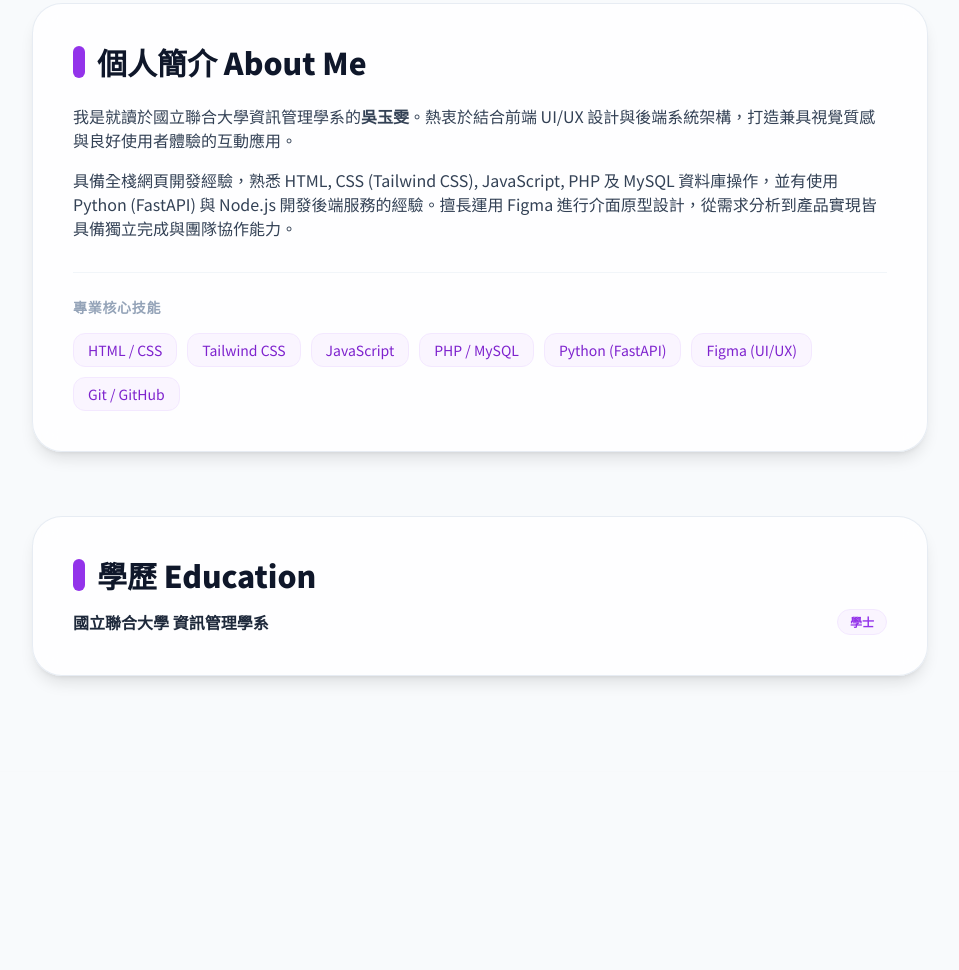
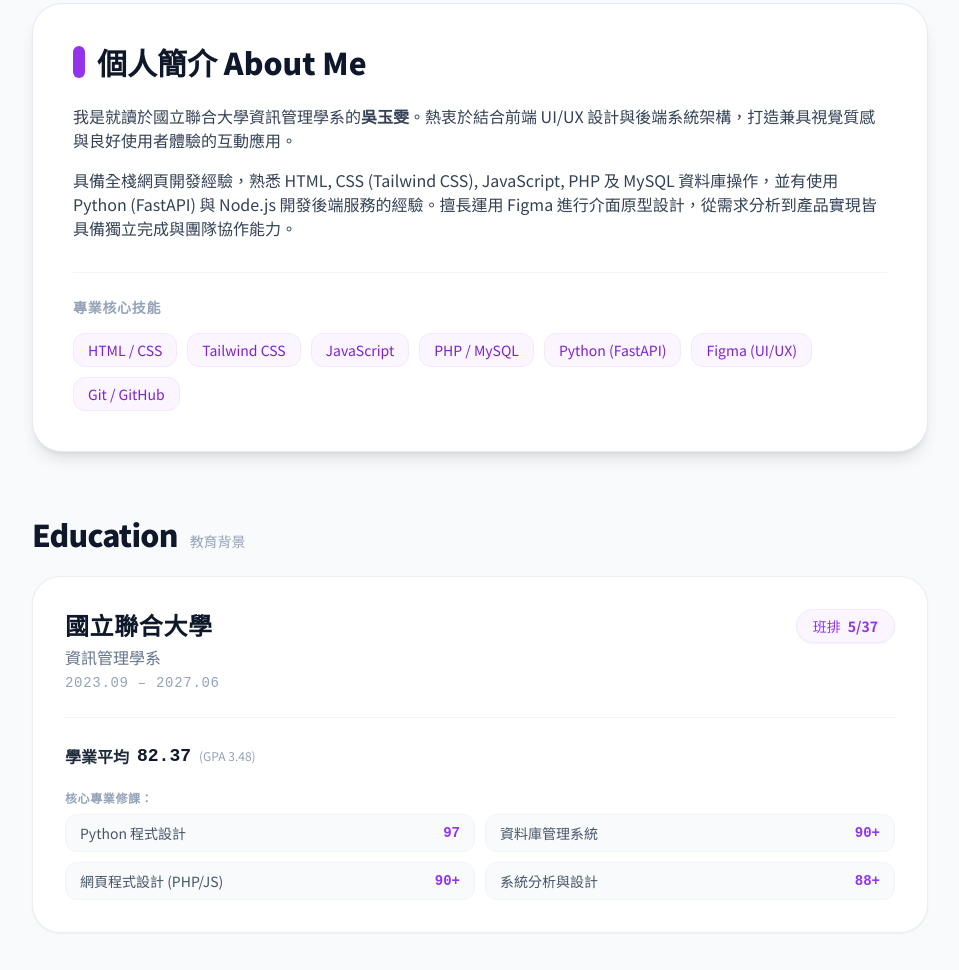
Before and after one commit to yuwency/profile, a plain HTML site: page index.html in a window 1280 px wide. Shown: the part 846-1816 px from the top of the page, without its empty margins (160-1119 px from the left). Before the commit the page ends 1618 px from the top, so only its background shows below. Drawn offline with nearby package versions, Linux system fonts and the light colour scheme.

Commit message:
Update index.html

```diff
--- a/index.html
+++ b/index.html
@@ -12,6 +12,7 @@
                 extend: {
                     fontFamily: {
                         sans: ['Noto Sans TC', 'sans-serif'],
+                        mono: ['JetBrains Mono', 'monospace'],
                     }
                 }
             }
@@ -30,7 +31,7 @@
 
     <!-- 頂部膠囊導覽列 (Navbar) -->
     <header class="w-[92%] max-w-7xl fixed top-4 left-1/2 -translate-x-1/2 z-50 bg-white/90 backdrop-blur-md py-3 px-6 rounded-full shadow-lg flex justify-between items-center transition-all duration-300">
-        <!-- 左側動態 Logo / 區塊標題 (滾動到簡介時自動切換) -->
+        <!-- 左側動態 Logo / 區塊標題 -->
         <div id="nav-logo" class="text-purple-600 font-black tracking-wider text-base md:text-lg transition-all duration-300">
             YUWEN
         </div>
@@ -50,10 +51,9 @@
     <!-- 頁面主要內容區 -->
     <div class="relative z-10 w-full flex flex-col items-center">
 
-        <!-- 1. 首頁 Hero 個人卡片 (襯在照片輪播背景上) -->
+        <!-- Section 1: 首頁 Hero 個人卡片 -->
         <section id="hero" class="min-h-screen w-full flex items-center justify-center p-4 pt-20">
             <div class="w-[90%] max-w-3xl bg-white/40 backdrop-blur-xl border border-white/30 rounded-[40px] p-8 md:p-12 shadow-2xl flex flex-col items-center text-center">
-
                 <!-- 大頭貼 -->
                 <div class="w-32 h-32 md:w-36 md:h-36 rounded-full overflow-hidden border-4 border-white shadow-xl mb-6">
                     <img src="images/avatar.jpg" alt="吳玉雯" class="w-full h-full object-cover">
@@ -96,12 +96,12 @@
             </div>
         </section>
 
-        <!-- 2. 純色（白色/淺灰）背景區塊 (從簡介 About 開始) -->
+        <!-- Section 2: 純色背景區塊 (簡介、學歷) -->
         <div class="w-full bg-slate-50 min-h-screen pt-12 pb-24 flex flex-col items-center border-t border-slate-200/80 shadow-inner">
             <main class="w-[90%] max-w-4xl space-y-16">
 
-                <!-- 個人簡介 (About Section) -->
-                <section id="about" class="scroll-mt-28 bg-white/80 backdrop-blur-md border border-slate-200/80 rounded-[30px] p-8 md:p-10 shadow-lg hover:shadow-xl transition duration-300">
+                <!-- 簡介區塊 (About) -->
+                <section id="about" class="scroll-mt-28 bg-white border border-slate-200/80 rounded-[30px] p-8 md:p-10 shadow-lg hover:shadow-xl transition duration-300">
                     <div class="flex items-center space-x-3 mb-6">
                         <div class="w-3 h-8 bg-purple-600 rounded-full"></div>
                         <h2 class="text-2xl md:text-3xl font-black text-slate-900">個人簡介 About Me</h2>
@@ -116,7 +116,6 @@
                         </p>
                     </div>
 
-                    <!-- 技能標籤庫 -->
                     <div class="mt-8 pt-6 border-t border-slate-100">
                         <h3 class="text-xs md:text-sm font-bold text-slate-400 uppercase tracking-wider mb-4">專業核心技能</h3>
                         <div class="flex flex-wrap gap-2.5">
@@ -131,17 +130,66 @@
                     </div>
                 </section>
 
-                <!-- 預留：學歷區塊 -->
-                <section id="education" class="scroll-mt-28 bg-white/80 backdrop-blur-md border border-slate-200/80 rounded-[30px] p-8 md:p-10 shadow-lg">
-                    <div class="flex items-center space-x-3 mb-4">
-                        <div class="w-3 h-8 bg-purple-600 rounded-full"></div>
-                        <h2 class="text-2xl md:text-3xl font-black text-slate-900">學歷 Education</h2>
+                <!-- 核心學歷區塊 (Education) -->
+                <section id="education" class="scroll-mt-28">
+                    <!-- 標題欄位 -->
+                    <div class="flex items-baseline space-x-3 mb-6">
+                        <h2 class="text-3xl font-black text-slate-900 tracking-tight">Education</h2>
+                        <span class="text-sm font-medium text-slate-400">教育背景</span>
                     </div>
-                    <div class="text-slate-600 text-sm md:text-base space-y-2">
-                        <div class="flex justify-between items-center font-bold text-slate-800">
-                            <span>國立聯合大學 資訊管理學系</span>
-                            <span class="text-xs bg-purple-50 text-purple-600 px-3 py-1 rounded-full border border-purple-100">學士</span>
+
+                    <!-- 學歷卡片 -->
+                    <div class="bg-white border border-slate-200/70 rounded-[28px] p-8 shadow-sm hover:shadow-md transition duration-300">
+
+                        <!-- 學校與班排區塊 -->
+                        <div class="flex justify-between items-start mb-2">
+                            <div>
+                                <h3 class="text-2xl font-black text-slate-900 tracking-wide">國立聯合大學</h3>
+                                <p class="text-base font-medium text-slate-500 mt-1">資訊管理學系</p>
+                                <p class="text-xs md:text-sm font-mono text-slate-400 tracking-wider mt-1">2023.09 – 2027.06</p>
+                            </div>
+
+                            <!-- 班排膠囊標籤 -->
+                            <div class="bg-purple-50 border border-purple-100 text-purple-600 text-xs md:text-sm font-medium px-4 py-1.5 rounded-full shadow-sm">
+                                班排 <span class="font-bold ml-1">5/37</span>
+                            </div>
                         </div>
+
+                        <!-- 分隔線 -->
+                        <hr class="border-slate-100 my-6">
+
+                        <!-- 學業成績與核心修課細節 -->
+                        <div class="space-y-4">
+                            <div class="text-base font-bold text-slate-800 flex items-center gap-2">
+                                <span>學業平均</span>
+                                <span class="font-mono text-lg text-slate-900">82.37</span>
+                                <span class="text-xs text-slate-400 font-normal">(GPA 3.48)</span>
+                            </div>
+
+                            <!-- 實際修過的重點課程成績清單 -->
+                            <div class="space-y-2 text-sm text-slate-600 font-medium pt-1">
+                                <div class="text-xs font-bold text-slate-400 uppercase tracking-wider mb-2">核心專業修課：</div>
+                                <div class="grid grid-cols-1 md:grid-cols-2 gap-2.5">
+                                    <div class="flex justify-between items-center bg-slate-50 px-3.5 py-2 rounded-xl border border-slate-100">
+                                        <span>Python 程式設計</span>
+                                        <span class="font-mono text-purple-600 font-bold">97</span>
+                                    </div>
+                                    <div class="flex justify-between items-center bg-slate-50 px-3.5 py-2 rounded-xl border border-slate-100">
+                                        <span>資料庫管理系統</span>
+                                        <span class="font-mono text-purple-600 font-bold">90+</span>
+                                    </div>
+                                    <div class="flex justify-between items-center bg-slate-50 px-3.5 py-2 rounded-xl border border-slate-100">
+                                        <span>網頁程式設計 (PHP/JS)</span>
+                                        <span class="font-mono text-purple-600 font-bold">90+</span>
+                                    </div>
+                                    <div class="flex justify-between items-center bg-slate-50 px-3.5 py-2 rounded-xl border border-slate-100">
+                                        <span>系統分析與設計</span>
+                                        <span class="font-mono text-purple-600 font-bold">88+</span>
+                                    </div>
+                                </div>
+                            </div>
+                        </div>
+
                     </div>
                 </section>
 
@@ -151,7 +199,7 @@
 
     <!-- JavaScript 互動邏輯 -->
     <script>
-        // 1. 背景圖片輪播 (images/bg1.jpg ~ bg6.jpg)
+        // 背景圖片輪播
         const backgroundImages = [
             'images/bg1.jpg',
             'images/bg2.jpg',
@@ -176,14 +224,13 @@
             }
         }, 5000);
 
-        // 2. 滾動監聽：判斷何時將照片背景淡出、切換 Navbar 標題與按鈕狀態
+        // 滾動偵測：控制背景與 Navbar 標題切換
         const heroBgContainer = document.getElementById('hero-bg-container');
         const navLogo = document.getElementById('nav-logo');
         const aboutSection = document.getElementById('about');
 
         window.addEventListener('scroll', () => {
             const scrollPosition = window.scrollY;
-            // 當滾動到達簡介區塊前 200px 時觸發背景切換
             const triggerOffset = aboutSection.offsetTop - 200;
 
             if (scrollPosition >= triggerOffset) {
@@ -195,7 +242,7 @@
             }
         });
 
-        // 3. 選單按鈕高亮自動切換
+        // 選單按鈕高亮自動切換
         const sections = document.querySelectorAll('section[id]');
         const navItems = document.querySelectorAll('.nav-item');
 
```
